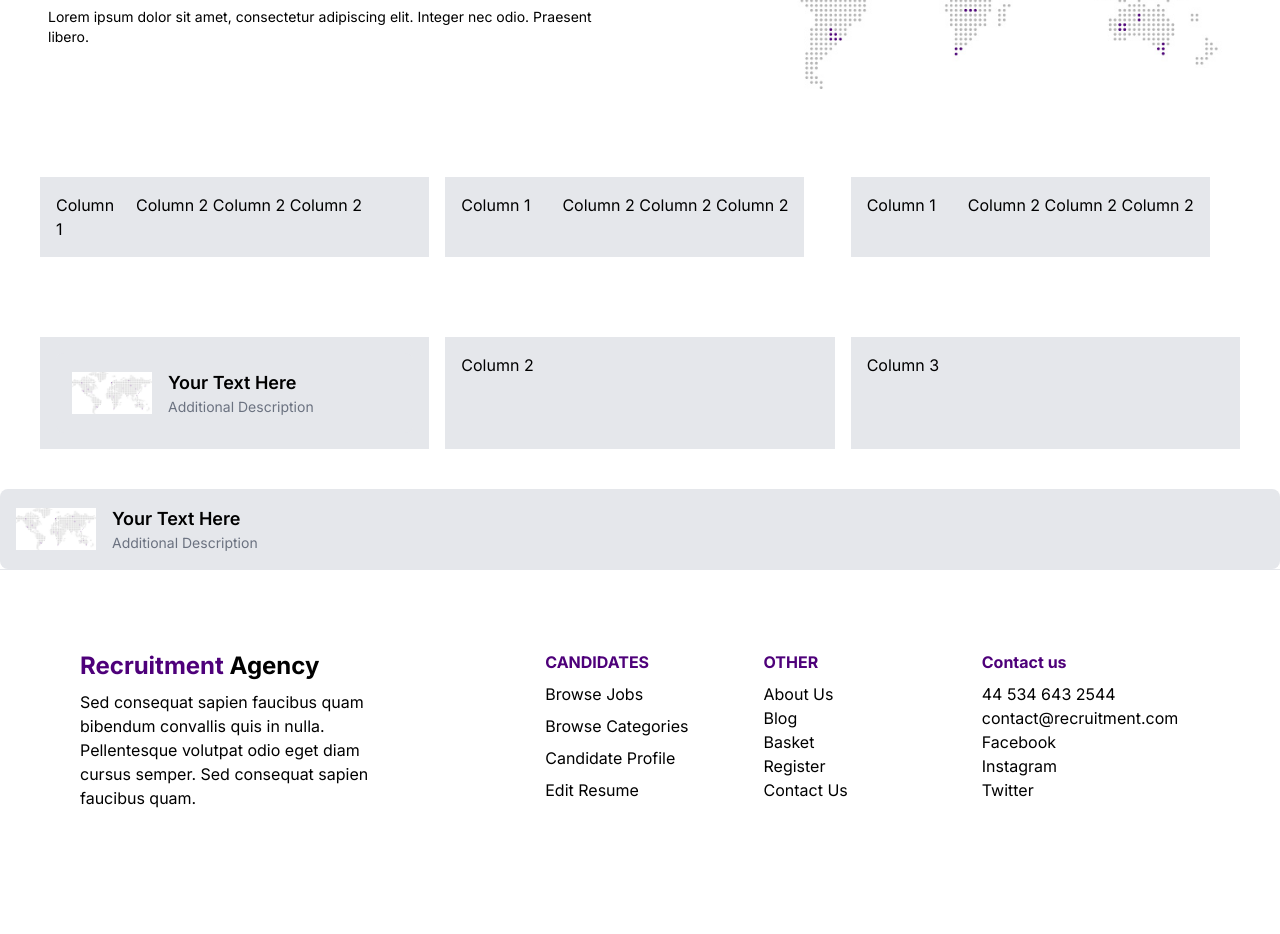
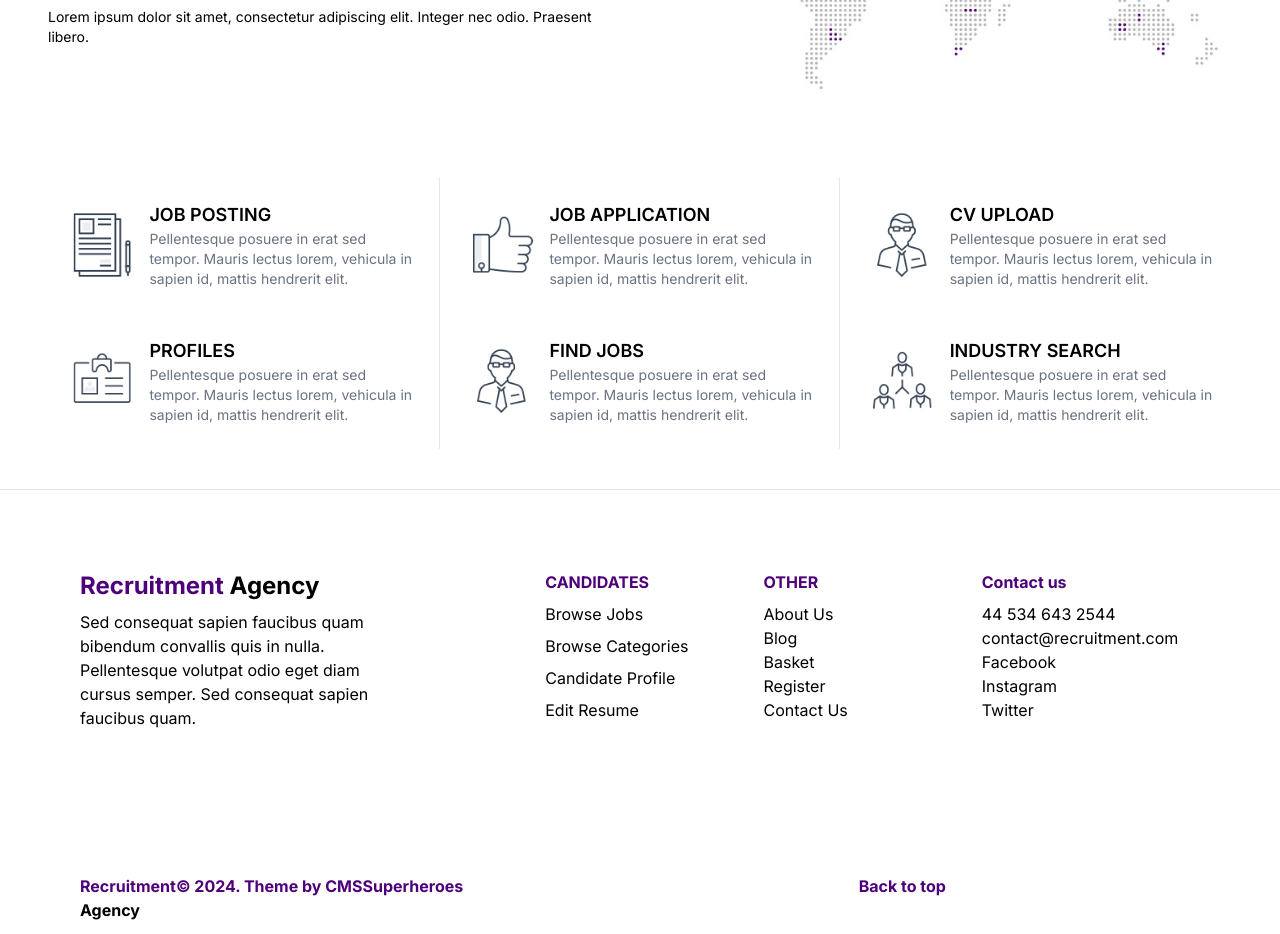
Before and after one commit to shobana2016mca/Macmillan, a Next.js app: page /about-us in a window 1280 px wide. Shown: the part 800-1734 px from the top of the page. Built offline with nearby package versions, Linux system fonts and the light colour scheme.

Commit message:
about us

```diff
--- a/src/app/(root)/about-us/page.tsx
+++ b/src/app/(root)/about-us/page.tsx
@@ -55,7 +55,7 @@ export default function AboutUs() {
   <Image src={"/MapsAboutUs.jpg"}  height={800} width={800} alt="img"/>
   </div>
 </div>
-<div className="grid grid-cols-1 md:grid-cols-3 gap-4 p-10">
+{/* <div className="grid grid-cols-1 md:grid-cols-3 gap-4 p-10">
   <div className="flex flex-col sm:flex-row">
   <div className="bg-gray-200 p-4 w-20">Column 1</div>
   <div className="bg-gray-200 p-4 w-80">Column 2 Column 2 Column 2 </div>
@@ -68,32 +68,91 @@ export default function AboutUs() {
   <div className="bg-gray-200 p-4 w-30">Column 1</div>
   <div className="bg-gray-200 p-4 w-70">Column 2 Column 2 Column 2</div>
 </div>
+</div> */}
+<div className="grid grid-cols-1 md:grid-cols-3 p-10">
+  <div className="bg-white-200 p-4 border-r border-gray"><div className="flex items-center rounded-lg p-2">
+  <div className="mr-2">
+  <Image src={"/About-icon-6.png"}  height={200} width={200} alt="img"/>
+  </div>
+  <div>
+    <p className="text-lg font-semibold">
+JOB POSTING</p>
+    <p className="text-sm text-gray-500">Pellentesque posuere in erat sed tempor. Mauris lectus lorem, vehicula in sapien id, mattis hendrerit elit.</p>
+  </div>
 </div>
-<div className="grid grid-cols-1 md:grid-cols-3 gap-4 p-10">
-  <div className="bg-gray-200 p-4"><div className="flex items-center bg-gray-200 rounded-lg p-4">
+</div>
+<div className="bg-white-200 p-4 border-r border-gray"><div className="flex items-center rounded-lg p-2  border-gray-300 shadow-gray-500">
+  <div className="mr-2">
+  <Image src={"/About-icon-5.png"}  height={200} width={200} alt="img"/>
+  </div>
+  <div>
+    <p className="text-lg font-semibold">
+JOB APPLICATION</p>
+    <p className="text-sm text-gray-500">Pellentesque posuere in erat sed tempor. Mauris lectus lorem, vehicula in sapien id, mattis hendrerit elit.</p>
+  </div>
+</div>
+</div>
+<div className="bg-white-200 p-4"><div className="flex items-center rounded-lg p-2  border-gray-300 shadow-gray-500">
+  <div className="mr-2">
+  <Image src={"/About-icon-4.png"}  height={200} width={200} alt="img"/>
+  </div>
+  <div>
+    <p className="text-lg font-semibold">
+CV UPLOAD</p>
+    <p className="text-sm text-gray-500">Pellentesque posuere in erat sed tempor. Mauris lectus lorem, vehicula in sapien id, mattis hendrerit elit.</p>
+
+  </div>
+</div>
+</div>
+<div className="bg-white-200 p-4 border-r border-gray"><div className="flex items-center rounded-lg p-2  border-gray-300 shadow-gray-500">
+  <div className="mr-2">
+  <Image src={"/About-icon-3.png"}  height={200} width={200} alt="img"/>
+  </div>
+  <div>
+    <p className="text-lg font-semibold">
+PROFILES</p>
+    <p className="text-sm text-gray-500">Pellentesque posuere in erat sed tempor. Mauris lectus lorem, vehicula in sapien id, mattis hendrerit elit.</p>
+
+  </div>
+</div>
+</div>
+<div className="bg-white-200 p-4 border-r border-gray"><div className="flex items-center rounded-lg p-2  border-gray-300 shadow-gray-500">
+  <div className="mr-2">
+  <Image src={"/About-icon-4.png"}  height={200} width={200} alt="img"/>
+  </div>
+  <div>
+    <p className="text-lg font-semibold">FIND JOBS</p>
+    <p className="text-sm text-gray-500">Pellentesque posuere in erat sed tempor. Mauris lectus lorem, vehicula in sapien id, mattis hendrerit elit.</p>
+
+  </div>
+</div>
+</div>
+<div className="bg-white-200 p-4"><div className="flex items-center rounded-lg p-2  border-gray-300 shadow-gray-500">
+  <div className="mr-2">
+  <Image src={"/About-icon-1.png"}  height={200} width={200} alt="img"/>
+  </div>
+  <div>
+    <p className="text-lg font-semibold">INDUSTRY SEARCH</p>
+    <p className="text-sm text-gray-500">Pellentesque posuere in erat sed tempor. Mauris lectus lorem, vehicula in sapien id, mattis hendrerit elit.</p>
+
+  </div>
+</div>
+</div>
+  {/* <div className="bg-gray-200 p-4">Column 2</div>
+  <div className="bg-gray-200 p-4">Column 3</div>
+   */}
+
+</div>
+
+{/* <div className="flex items-center bg-gray-200 rounded-lg p-4 border border-gray-300 shadow-gray-500">
   <div className="mr-4">
-  <Image src={"/MapsAboutUs.jpg"}  height={80} width={80} alt="img"/>
+  <Image src={"/About-Icon-1.png"}  height={80} width={80} alt="img"/>
   </div>
   <div>
     <p className="text-lg font-semibold">Your Text Here</p>
     <p className="text-sm text-gray-500">Additional Description</p>
   </div>
-</div></div>
-  <div className="bg-gray-200 p-4">Column 2</div>
-  <div className="bg-gray-200 p-4">Column 3</div>
-
-
-</div>
-
-<div className="flex items-center bg-gray-200 rounded-lg p-4">
-  <div className="mr-4">
-  <Image src={"/MapsAboutUs.jpg"}  height={80} width={80} alt="img"/>
-  </div>
-  <div>
-    <p className="text-lg font-semibold">Your Text Here</p>
-    <p className="text-sm text-gray-500">Additional Description</p>
-  </div>
-</div>
+</div> */}
 
 
     </div>
```
